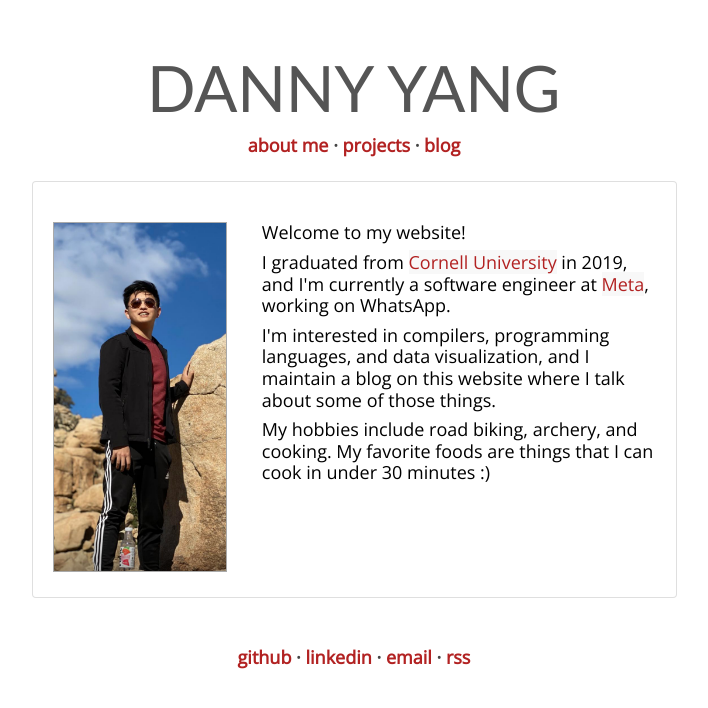
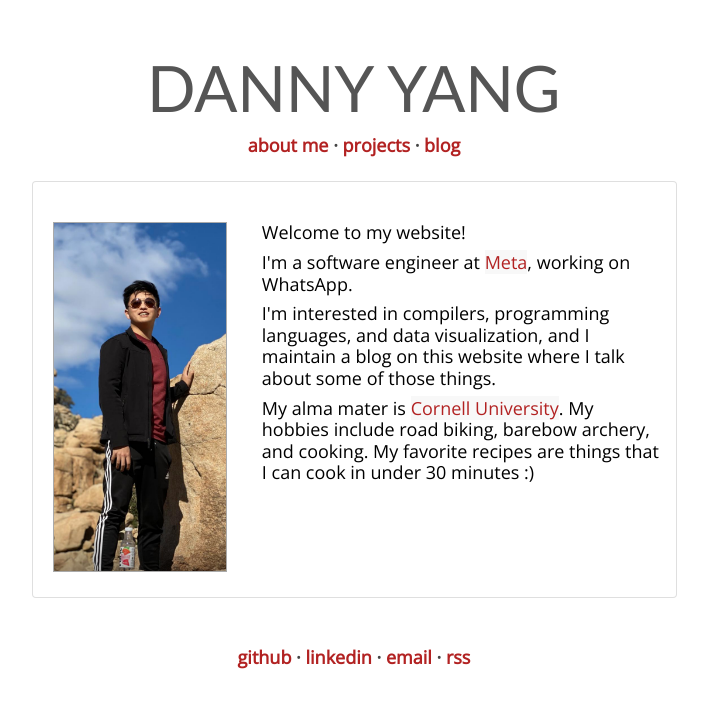
Before and after one commit to yangdanny97/yangdanny97.github.io, a Jekyll site: the page built from index.html, in a window 1280 px wide. Shown: the top 708 px of the page, without its empty margins (286-994 px from the left). Built offline with Jekyll 4.4.1, drawn with Linux system fonts in a browser that asks for light colours.

Commit message:
update bio

```diff
--- a/index.html
+++ b/index.html
@@ -9,13 +9,12 @@ description: Landing Page
             <div class="col-sm-4"><img id='profile' src='./images/photo2.png' /></div>
             <div class="col-sm-8">
                 <h5>Welcome to my website! </h5>
-                <h5>I graduated from <span class="highlight">Cornell University</span> in 2019,
-                    and I'm currently a software engineer at <span class="highlight">Meta</span>, working on WhatsApp. </h5>
+                <h5>I'm a software engineer at <span class="highlight">Meta</span>, working on WhatsApp. </h5>
                 <h5>I'm interested in compilers, programming languages, and data visualization, and I
                     maintain a blog on this website where I talk about some of those things.
                 </h5>
-                <h5>My hobbies include road biking, archery, and cooking. My favorite
-                    foods are things that I can cook in under 30 minutes :)</h5>
+                <h5>My alma mater is <span class="highlight">Cornell University</span>. My hobbies include road biking, barebow archery, and cooking. My favorite
+                    recipes are things that I can cook in under 30 minutes :)</h5>
             </div>
         </div>
     </div>
```
